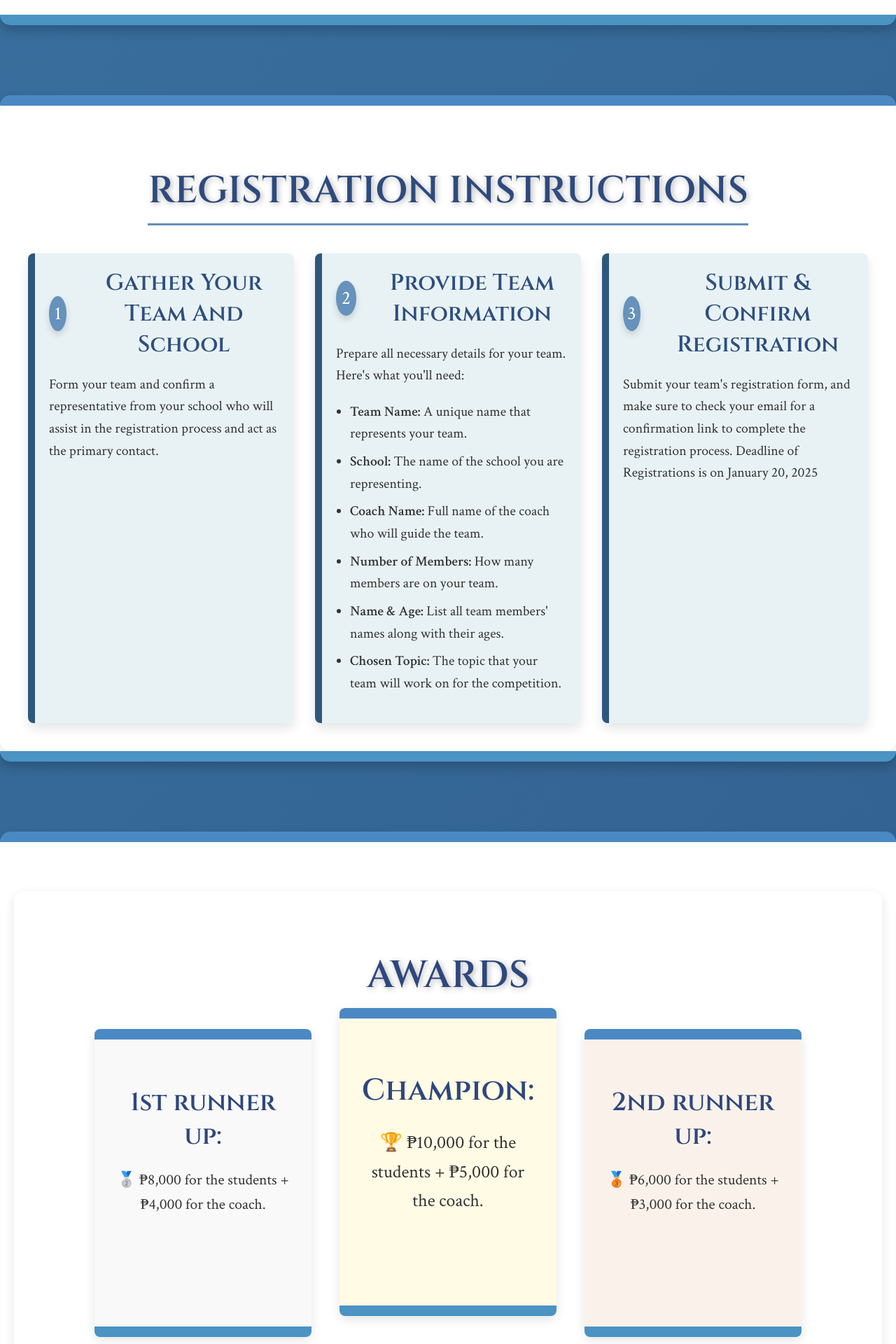
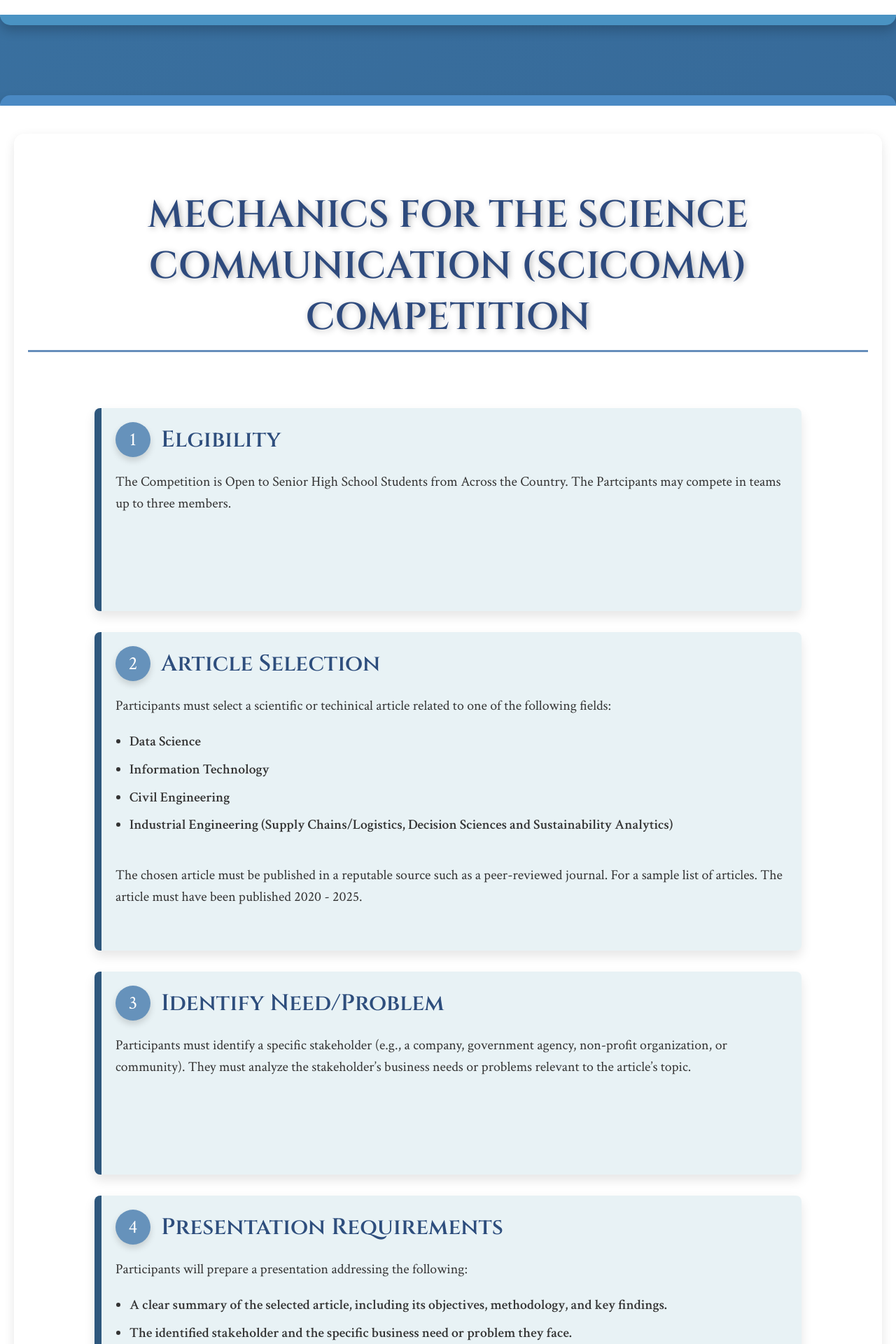
Before and after one commit to VeinZzz/SciComm-2024-Website, a Flask app: page / in a window 1280 px wide. Shown: the part 2440-4360 px from the top of the page at 70% size. Run offline with Flask 3, Linux system fonts and the light colour scheme; some libraries are stand-ins or nearby versions.

Commit message:
New Changes and Link

```diff
--- a/static/styles2.css
+++ b/static/styles2.css
@@ -733,30 +733,31 @@ nav {
     position: relative;
     overflow: hidden;
     max-width: 1695px;
-    max-height: 1650px;
-    margin: 0 auto;
-    text-align: center;
-}
-
-/* Container for Registration Content */
+    margin: 50px auto;
+    padding: 40px 20px;
+    text-align: center;
+}
+
+/* Adjust container to dynamically grow with content */
 .registration-container {
     display: flex;
     flex-direction: column;
     align-items: center;
     max-width: 1550px;
     width: 100%;
-    padding: 40px;
+    padding: 40px 20px 60px 20px; /* Corrected typo in bottom padding (60px) */
     background: rgba(255, 255, 255, 0.95);
     border-radius: 15px;
     box-shadow: 0 5px 15px rgba(0, 0, 0, 0.1);
-    position: relative; /* Keep it above the pseudo-element */
+    position: relative; /* Ensure it sits above pseudo-elements */
+    min-height: auto; /* Let the container height adjust automatically */
 }
 
 /* Heading for the Registration Section */
 .registration-container h2 {
     font-size: 3em;
     color: #2e4a7d;
-    margin-bottom: 40px;
+    margin: 40px 0 60px 0;
     text-align: center;
     text-shadow: 2px 2px 8px rgba(0, 0, 0, 0.3);
     text-transform: uppercase;
@@ -764,56 +765,52 @@ nav {
     padding-bottom: 10px;
 }
 
-/* Layout for Symmetrical Steps */
+/* Steps adjust dynamically */
 .registration-steps {
     display: flex;
-    justify-content: space-around;
-    flex-wrap: wrap;
-    gap: 30px;
-    width: 100%;
-}
-
-/* Step Styles */
+    flex-direction: column; /* Vertical stacking for steps */
+    align-items: center;
+    gap: 30px; /* Add spacing between the steps */
+    width: 100%; /* Stretch across the container */
+    padding: 20px 0; /* Add padding around steps */
+}
+
+/* Ensure individual steps adjust dynamically */
 .step {
     background: rgba(102, 167, 187, 0.15); /* Light green highlight */
-    border-left: 10px solid #2e577d; /* Green border for emphasis */
+    border-left: 10px solid #2e577d; /* Emphasized left border */
     border-radius: 8px;
     box-shadow: 0 8px 16px rgba(0, 0, 0, 0.1);
     padding: 20px;
     transition: transform 0.3s ease, box-shadow 0.3s ease;
-    width: 300px;
-    flex: auto;
+    width: 80%;
+    margin: 0 auto; /* Center the step */
     min-height: 250px;
-}
-
-/* Header for each Step */
+    /* Prevent overly large steps on wide screens */
+}
+
+/* Step Header (Title and Number) */
 .step-header {
     display: flex;
     align-items: center;
     justify-content: flex-start; /* Align content to the left */
     margin-bottom: 20px;
-    gap: 15px; /* Space between number and title */
-}
-
+    gap: 15px;
+}
 
 /* Step Number Circle */
-
 .step-number {
     background: #6692bb;
     color: #fff;
     font-size: 1.5em;
-    border-radius: 50%; /* Ensure a perfect circle */
-    width: 50px; /* Set a consistent width */
-    height: 50px; /* Set a consistent height */
+    border-radius: 50%;
+    width: 50px;
+    height: 50px;
     display: flex;
     justify-content: center;
     align-items: center;
     box-shadow: 0 5px 10px rgba(0, 0, 0, 0.15);
-    margin-right: 15px; /* Space from the step title */
-    line-height: 1; /* Ensures text is centered vertically */
-}
-
-
+}
 
 /* Step Title */
 .step h3 {
@@ -822,12 +819,12 @@ nav {
     color: #2e4e7d;
 }
 
-/* Step Content */
+/* Step Content (Text and Lists) */
 .step p, .step ul {
     font-size: 1.1em;
     line-height: 1.6;
     color: #333;
-    text-align: left; /* Left-align text for readability */
+    text-align: left;
 }
 
 .step ul {
@@ -858,6 +855,7 @@ nav {
         max-width: 90%;
     }
 }
+
 
 
 
--- a/templates/index.html
+++ b/templates/index.html
@@ -4,7 +4,7 @@
     <meta charset="UTF-8">
     <meta name="viewport" content="width=device-width, initial-scale=1.0">
     <title>SCICOMM 204</title>
-    <link rel="stylesheet" href="{{ url_for('static', filename='styles2.css') }}">
+    <link rel="stylesheet" href="styles2.css">
     <link rel="stylesheet" href="https://cdnjs.cloudflare.com/ajax/libs/font-awesome/6.0.0-beta3/css/all.min.css">
     <link href="https://fonts.googleapis.com/css2?family=Poppins:wght@400;500;600&display=swap" rel="stylesheet">
     <link rel="icon" href="favicon.ico" type="image/x-icon">
@@ -44,7 +44,7 @@
                     Join the university competition where science meets creativity! Inspire, innovate, and share your passion for science communication with the world.
                 </p>
                 <div class="hero-buttons">
-                    <a href="register" class="btn-register">Register Now</a>
+                    <a href="https://forms.gle/CKTE8z2pNhtGeKAA9" class="btn-register">Register Now</a>
                     <a href="/static/SciCommPrimer.pdf" class="btn-learn-more" target="_blank" rel="noopener noreferrer">Learn More</a>
                 </div>
             </div>
@@ -96,16 +96,16 @@
 
     <section id="registration-section" class="registration-section">
         <div class="registration-container">
-            <h2>Registration Instructions</h2>
+            <h2>Mechanics for the Science Communication (SciComm) Competition</h2>
             <div class="registration-steps">
                 <!-- Step 1 -->
                 <div class="step step-one">
                     <div class="step-header">
                         <span class="step-number">1</span>
-                        <h3>Gather Your Team And School</h3>
+                        <h3>Elgibility</h3>
                     </div>
                     <p>
-                        Form your team and confirm a representative from your school who will assist in the registration process and act as the primary contact.
+                        The Competition is Open to Senior High School Students from Across the Country. The Partcipants may compete in teams up to three members.
                     </p>
                 </div>
 
@@ -113,34 +113,83 @@
                 <div class="step step-two">
                     <div class="step-header">
                         <span class="step-number">2</span>
-                        <h3>Provide Team Information</h3>
+                        <h3>Article Selection</h3>
                     </div>
                     <p>
-                        Prepare all necessary details for your team. Here's what you'll need:
+                        Participants must select a scientific or techinical article related to one of the following fields:
                     </p>
                     <ul>
-                        <li><strong>Team Name:</strong> A unique name that represents your team.</li>
-                        <li><strong>School:</strong> The name of the school you are representing.</li>
-                        <li><strong>Coach Name:</strong> Full name of the coach who will guide the team.</li>
-                        <li><strong>Number of Members:</strong> How many members are on your team.</li>
-                        <li><strong>Name & Age:</strong> List all team members' names along with their ages.</li>
-                        <li><strong>Chosen Topic:</strong> The topic that your team will work on for the competition.</li>
+                        <li><strong>Data Science</strong>
+                        <li><strong>Information Technology</strong>
+                        <li><strong>Civil Engineering</strong>
+                        <li><strong>Industrial Engineering (Supply Chains/Logistics, Decision Sciences and Sustainability Analytics)</strong>
                     </ul>
+
+                    <div class="step-header">
+                        <p>The chosen article must be published in a reputable source such as a peer-reviewed journal. For a sample list of articles. The article must have been published 2020 - 2025.</p>
+                    </div>
                 </div>
 
                 <!-- Step 3 -->
                 <div class="step step-three">
                     <div class="step-header">
                         <span class="step-number">3</span>
-                        <h3>Submit & Confirm Registration</h3>
+                        <h3>Identify Need/Problem</h3>
                     </div>
                     <p>
-                        Submit your team's registration form, and make sure to check your email for a confirmation link to complete the registration process. Deadline of Registrations is on January 20, 2025
+                        Participants must identify a specific stakeholder (e.g., a company, government agency, non-profit organization, or community). They must analyze the stakeholder’s business needs or problems relevant to the article’s topic.
                     </p>
+                </div>
+
+                <div class="step step-four">
+                    <div class="step-header">
+                        <span class="step-number">4</span>
+                        <h3>Presentation Requirements</h3>
+                    </div>
+                    <p>
+                        Participants will prepare a presentation addressing the following:
+                    </p>
+
+                    <ul>
+                        <li><strong>A clear summary of the selected article, including its objectives, methodology, and key findings.</strong>
+                        <li><strong>The identified stakeholder and the specific business need or problem they face.</strong>
+                        <li><strong>How the study or article provides insights or solutions to address the business need or problem.</strong>
+                        <li><strong>The potential business impact or value of applying the article’s insights in real-world settings.</strong>
+                    </ul>
+
+                    <p>
+                        Presentations should use visuals (e.g., slides, infographics) to enhance clarity and engagement.
+                    </p>
+                </div>
+
+                <div class="step step-five">
+                    <div class="step-header">
+                        <span class="step-number">5</span>
+                        <h3>Submission</h3>
+                    </div>
+                    <p>
+                        Participants must submt a digital copy of their presentation and the article used.
+                    </p>
+                </div>
+
+                <div class="step step-six">
+                    <div class="step-header">
+                        <span class="step-number">6</span>
+                        <h3>Competition Format</h3>
+                    </div>
+                    <ul>
+                        <li><strong>Preliminary Round - </strong>Submissions will be evaluated by a panel of judges based on clarity, relevance, and alignment with the competition's grabs</li>
+                        <li><strong>Final Round - </strong>Shirtlisted participants will deliver a live presentation to the judging panel, followed by a brief Q&A Session</li>
+
+                    </ul>
                 </div>
             </div>
         </div>
     </section>
+
+
+
+
 
 
 
@@ -302,20 +351,20 @@
                    </thead>
                    <tbody>
                        <tr>
-                           <td>Content</td>
+                           <td>Understanding the Artcile - Accuracy and Depth in Summarizing the Article</td>
                            <td>25%</td>
                        </tr>
                        <tr>
-                           <td>Sctructure/Historic Arrangement</td>
+                           <td>Stakeholder and Business Need Identification - Clarity and Relevance of the Stakeholder and their Problem</td>
                            <td>25%</td>
                        </tr>
                        <tr>
-                           <td>Grammar, Presentation, Skills, and Visuals</td>
-                           <td>25%</td>
+                           <td>Proposed Solution and Business Impact - Effectiveness of Linking the Article's findings to the Stakeholder's needs and the poetential for the real-world application</td>
+                           <td>30%</td>
                        </tr>
                        <tr>
-                           <td>Logic of Presentation</td>
-                           <td>25%</td>
+                           <td>Presentation Skills - Clarity, Creativity, Delivery of the Presentation</td>
+                           <td>20%</td>
                        </tr>
                        <tr>
                            <td>Total</td>
```
